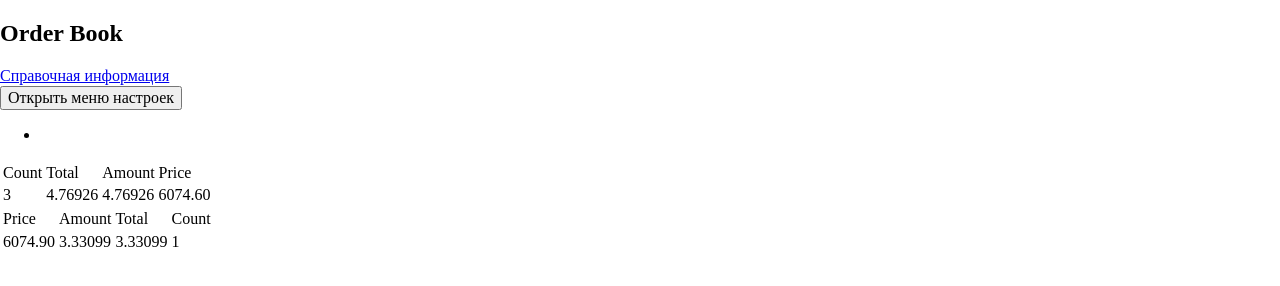
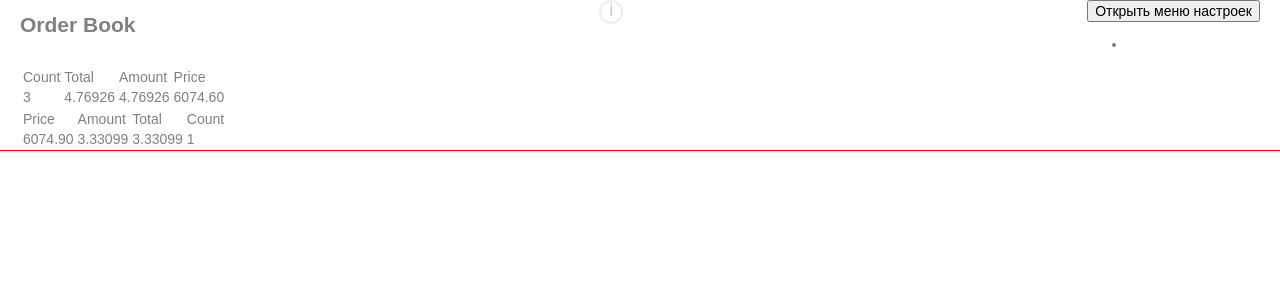
Before and after one commit to galtranspb/Order-book, a website: page source/index.html in a window 1280 px wide. Drawn offline with nearby package versions, Linux system fonts and the light colour scheme; files that its build step writes are made by us from their sources.

Commit message:
Добавлены стили блока help-info

```diff
--- /dev/null
+++ b/source/sass/blocks/help-info.scss
@@ -0,0 +1,22 @@
+.help-info {
+  position: relative;
+  display: block;
+  width: 20px;
+  height: 20px;
+
+  text-decoration: none;
+  color: $border-color;
+
+  border: 2px solid $border-color;
+  border-radius: 50%;
+
+  &::before {
+    content: "i";
+    position: absolute;
+    left: 8px;
+    top: 0;
+
+    font-size: 18px;
+    color: #cccccc;
+  }
+}
--- /dev/null
+++ b/source/sass/blocks/order.scss
@@ -0,0 +1,4 @@
+.order__wrapper {
+  display: flex;
+  justify-content: space-between;
+}
--- /dev/null
+++ b/source/sass/blocks/settings.scss
@@ -0,0 +1 @@
+// блок настроек
--- a/source/sass/scaffolding.scss
+++ b/source/sass/scaffolding.scss
@@ -1,14 +1,26 @@
-boby {
+body {
   min-width: 900px;
   padding: 0 20px;
 
   font-weight: normal;
   font-size: $primery-fsz;
   line-height: 16px;
-  font-family: Arial, sans-serif;
+  font-family: "Arial", sans-serif;
   color: $primery-color;
 
   background-color: $bg-color;
 
   outline: 1px solid red;
 }
+
+.visually-hidden {
+  position: absolute;
+  width: 1px;
+  height: 1px;
+  margin: -1px;
+  padding: 0;
+  border: 0;
+
+  overflow: hidden;
+  clip: rect(0 0 0 0);
+}
--- a/source/sass/style.scss
+++ b/source/sass/style.scss
@@ -1,3 +1,6 @@
 @import "normalize";
 @import "variables";
 @import "scaffolding";
+@import "blocks/order";
+@import "blocks/help-info";
+@import "blocks/settings";
```
